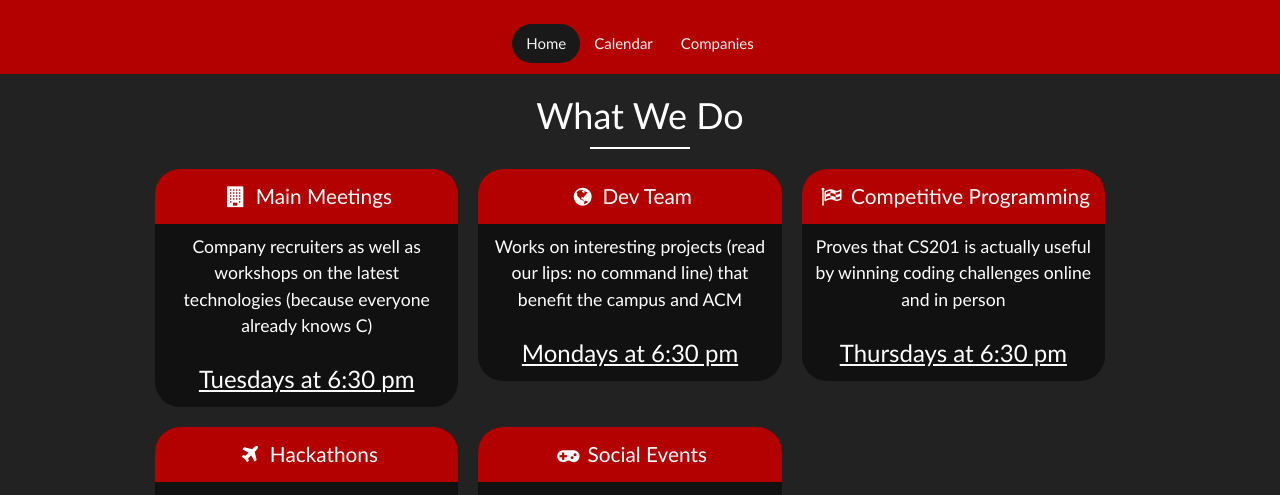
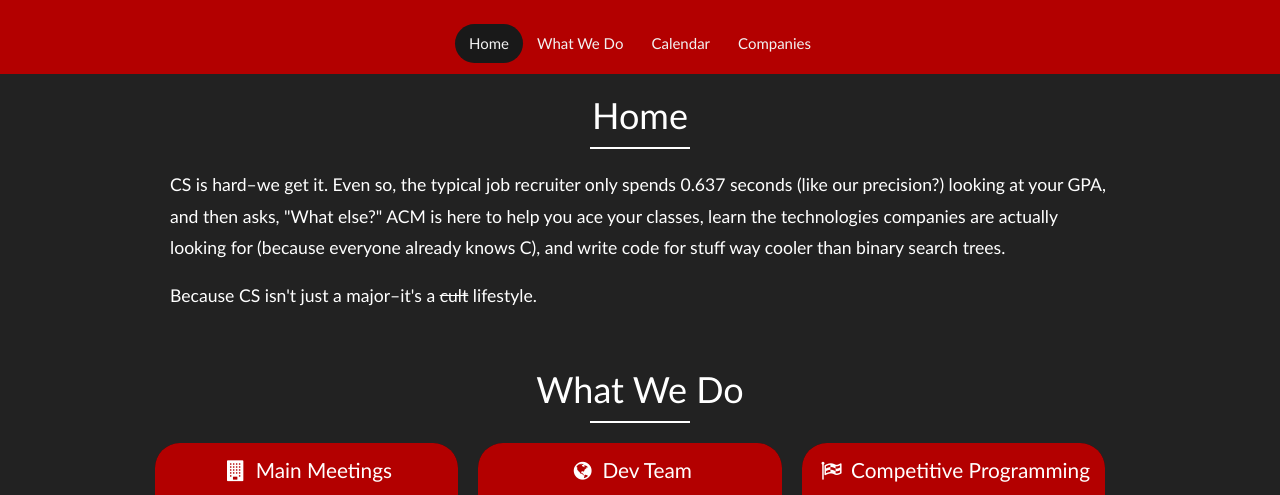
Before and after one commit to UA-ACM-Student-Chapter/UA-ACM-Student-Chapter.github.io, a website: page index.html in a window 1280 px wide. Shown: the part 233-728 px from the top of the page. Drawn offline with Linux system fonts and the light colour scheme; no server answers.

Commit message:
Write ACM intro

```diff
--- a/index.html
+++ b/index.html
@@ -122,6 +122,7 @@
         </section>
         <div id="topnav" class="custom-nav">
             <a id="home-link" href="#home" class="nav-item active" tabindex="0">Home</a>
+            <a href="#whatwedo" class="nav-item" tabindex="0">What We Do</a>
             <a href="#calendar" class="nav-item" tabindex="0">Calendar</a>
             <a href="#companies" class="nav-item" tabindex="0">Companies</a>
             <a id="hamburger" href="javascript:void(0);" class="icon" onclick="toggleResponsiveNav()" tabindex="0">
@@ -341,6 +342,23 @@
                 </div>
             </div>
         </div>
+        <section id="" class="roomy dark-section">
+          <div class="container">
+          <h1>Home</h1>
+          <div class="divider"></div>
+          <p>
+            CS is hard&ndash;we get it. Even so,
+            the typical job recruiter only spends 0.637 seconds (like our precision?)
+            looking at your GPA, and then asks, "What else?" ACM is here to help
+            you ace your classes, learn the technologies companies are actually
+            looking for (because everyone already knows C), and write code
+            for stuff way cooler than binary search trees.
+          </p>
+          <p>
+            Because CS isn't just a major&ndash;it's a <strike>cult</strike> lifestyle.
+          </p>
+        </div>
+        </section>
         <!-- What We Do -->
         <section id="whatwedo" class="roomy dark-section">
             <div class="container">
@@ -350,7 +368,8 @@
                     <div class="col-md-4 left">
                         <div class="question-box">
                             <h2><i class="icon-building-filled"></i> Main Meetings</h2>
-                            <p>Company recruiters as well as workshops on the latest technologies (because everyone already knows C)
+                            <p>Company recruiters as well as workshops on the latest technologies
+                              (and occasionally yesterday's technologies--FORTRAN anyone?)
                             </p>
                             <h4>Tuesdays at 6:30 pm</h4>
                         </div>
```
